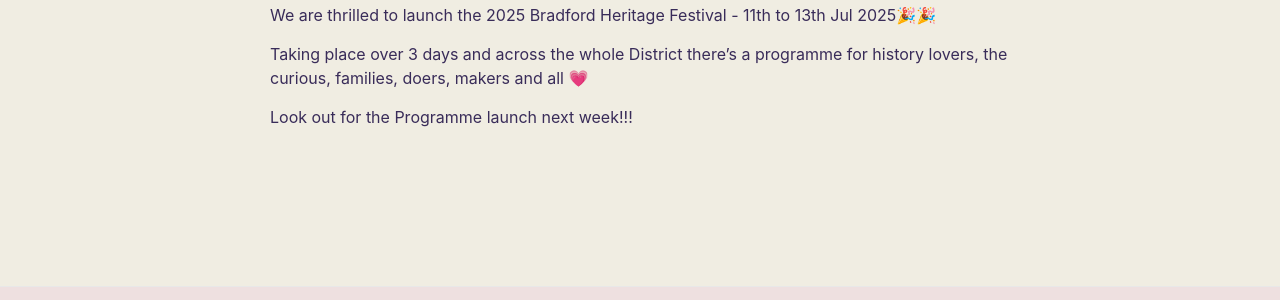
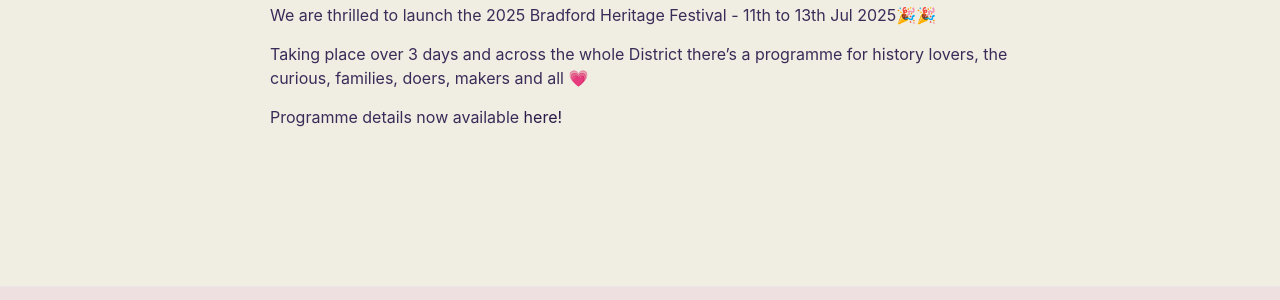
Before and after one commit to jwingfield/bhc2, a Jekyll site: the page built from _posts/2025-05-19-bradford-heritage-festival.markdown, in a window 1280 px wide. Shown: the part 369-669 px from the top of the page. Built offline with Jekyll 4.4.1, drawn with Linux system fonts in a browser that asks for light colours.

Commit message:
Update 2025-05-19-bradford-heritage-festival.markdown

```diff
--- a/_posts/2025-05-19-bradford-heritage-festival.markdown
+++ b/_posts/2025-05-19-bradford-heritage-festival.markdown
@@ -11,4 +11,4 @@
 
 Taking place over 3 days and across the whole District there's a programme for history lovers, the curious, families, doers, makers and all 💗
 
-Look out for the Programme launch next week!!!
+Programme details now available [here!](https://jwingfield.github.io/bhc2/bhf-2025.html)
```
